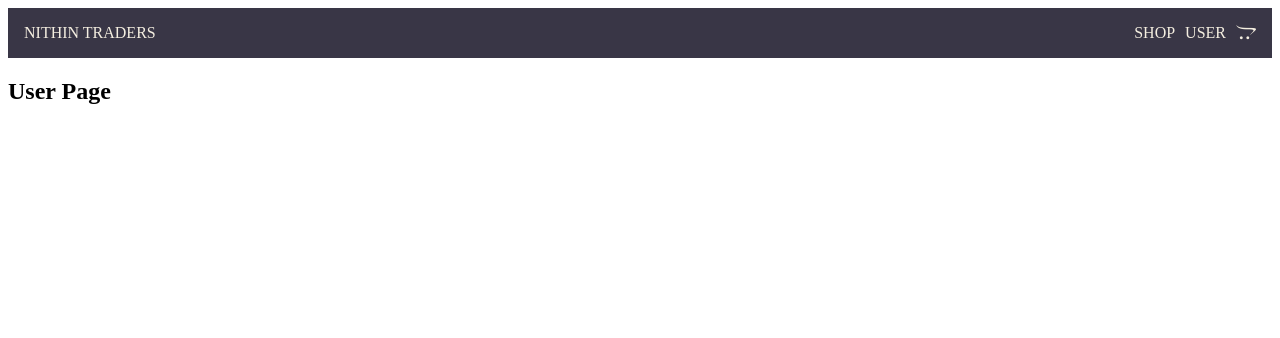
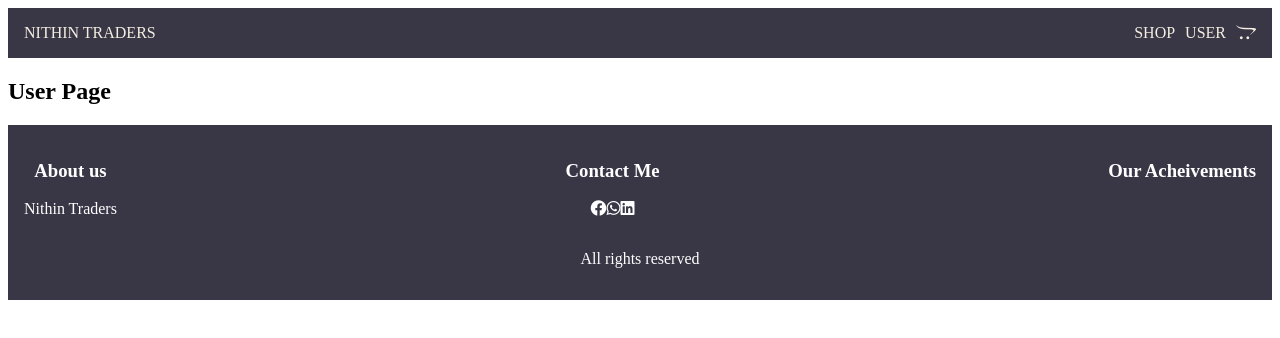
Before and after one commit to ArunprakashLfs/react_ecommerce, a React (Create React App) app: page /user in a window 1280 px wide. Shown: the top 338 px of the page. Built offline with nearby package versions, Linux system fonts and the light colour scheme.

Commit message:
added footer to userlogin page

```diff
--- a/src/routes/user/user.jsx
+++ b/src/routes/user/user.jsx
@@ -1,6 +1,11 @@
+import Footer from "../../components/footer/footer";
+
 const User = ()=>{
     return(
-        <h2>User Page</h2>
+        <div>
+            <h2>User Page</h2>
+            <Footer/>
+        </div>
     )
 }
 export default User;
```
